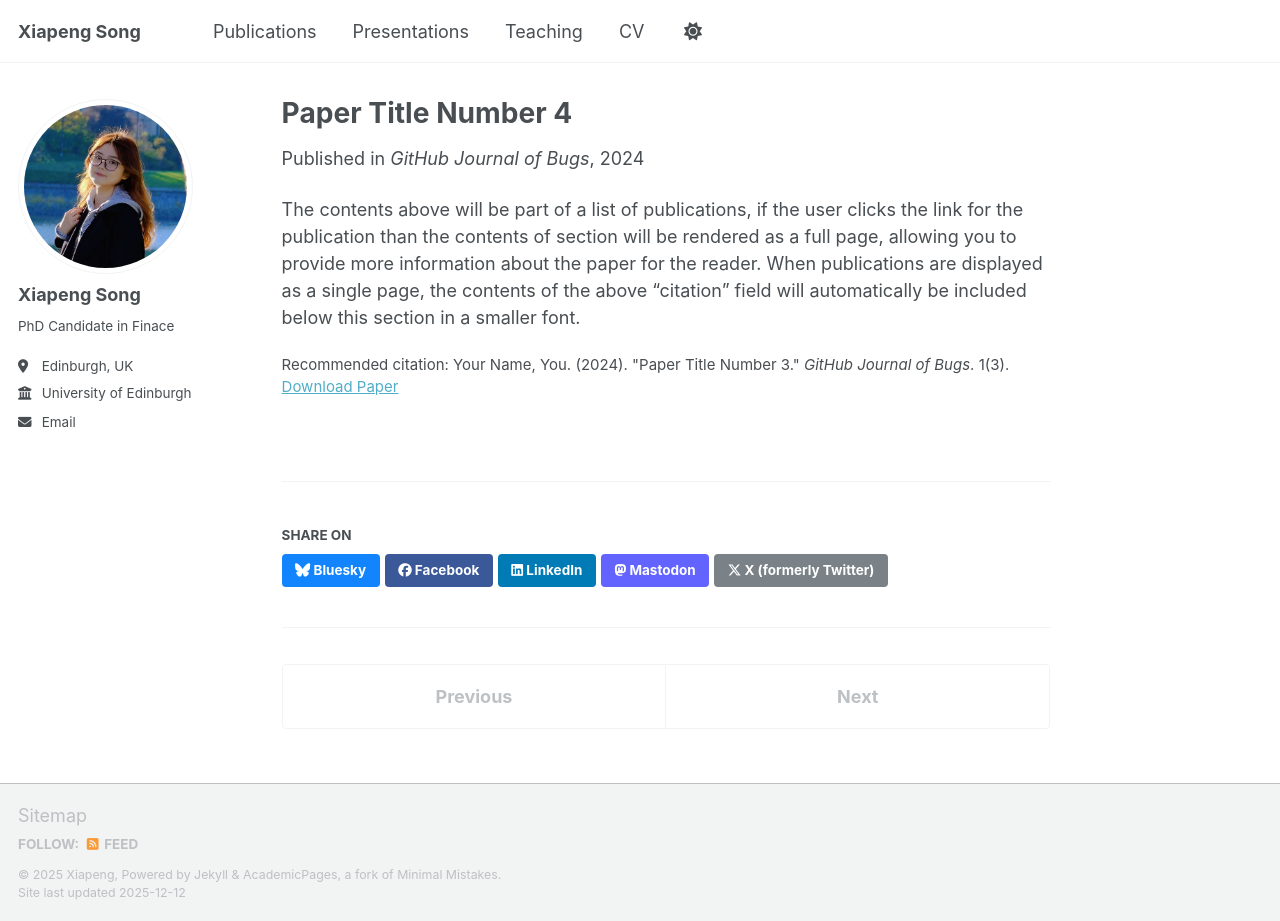
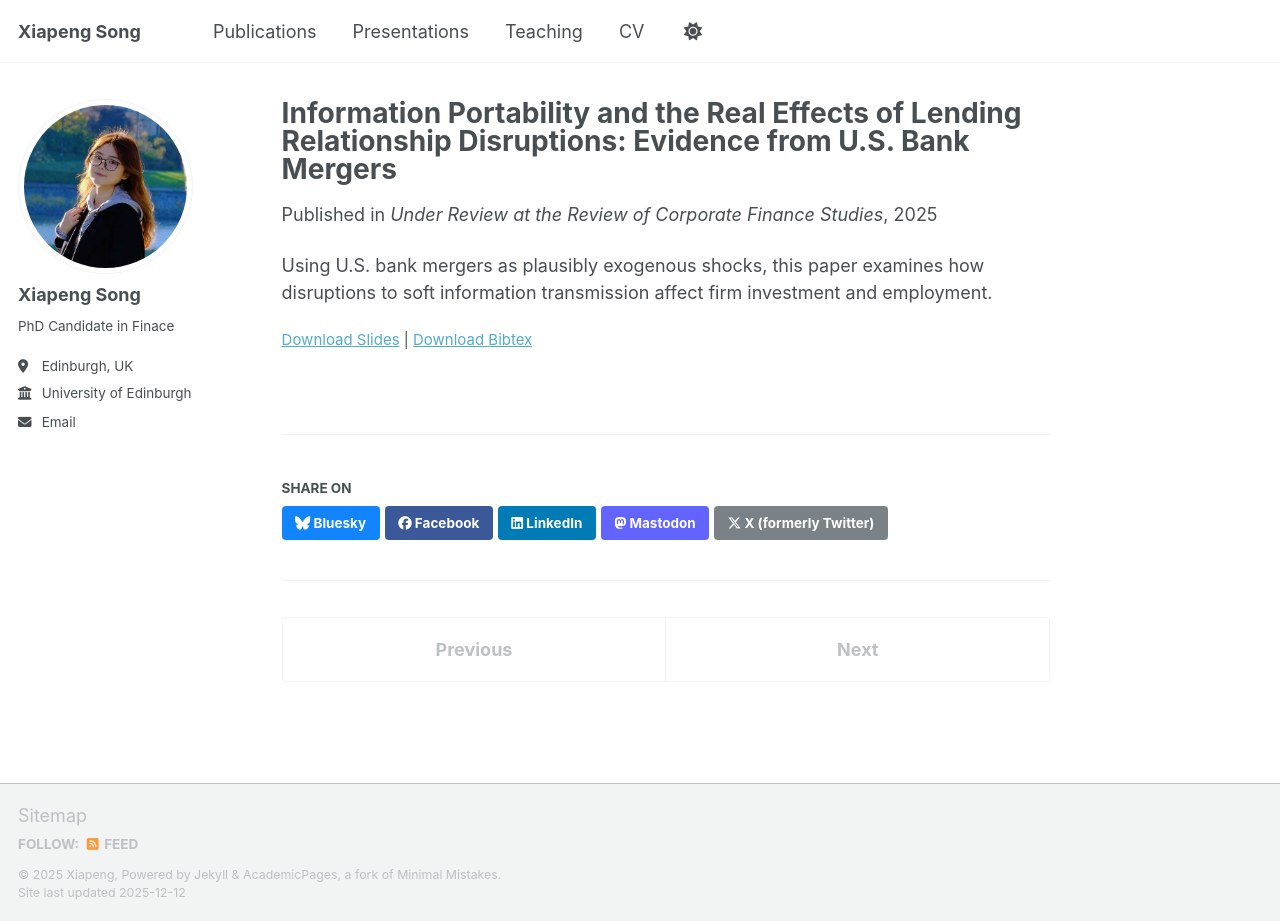
Before and after one commit to xiapengsong/xiapengsong.github.io, a Jekyll site: the page built from _publications/2024-02-17-paper-title-number-4.md, in a window 1280 px wide and 921 px high. Built offline with Jekyll 4.4.1, drawn with Linux system fonts in a browser that asks for light colours; a script bundle is joined from its source files by our own code; library files that are not in the unit come from our copies.

Commit message:
Update 2024-02-17-paper-title-number-4.md

```diff
--- a/_publications/2024-02-17-paper-title-number-4.md
+++ b/_publications/2024-02-17-paper-title-number-4.md
@@ -1,13 +1,13 @@
 ---
-title: "Paper Title Number 4"
+title: "Information Portability and the Real Effects of Lending Relationship Disruptions: Evidence from U.S. Bank Mergers"
 collection: publications
-category: conferences
-permalink: /publication/2024-02-17-paper-title-number-4
-excerpt: 'This paper is about fixing template issue #693.'
-date: 2024-02-17
-venue: 'GitHub Journal of Bugs'
-paperurl: 'https://academicpages.github.io/files/paper3.pdf'
-citation: 'Your Name, You. (2024). &quot;Paper Title Number 3.&quot; <i>GitHub Journal of Bugs</i>. 1(3).'
+category: working
+excerpt: "This paper studies how lending relationship disruptions caused by bank mergers affect firm real outcomes."
+date: 2025-01-01
+venue: "Under Review at the Review of Corporate Finance Studies"
+authors: "<strong>Xiapeng Song</strong>; Wang, Aluna; Wang, Tong"
+paperurl: ""
+slidesurl: ""
+bibtexurl: ""
 ---
-
-The contents above will be part of a list of publications, if the user clicks the link for the publication than the contents of section will be rendered as a full page, allowing you to provide more information about the paper for the reader. When publications are displayed as a single page, the contents of the above "citation" field will automatically be included below this section in a smaller font.
+Using U.S. bank mergers as plausibly exogenous shocks, this paper examines how disruptions to soft information transmission affect firm investment and employment.
```
